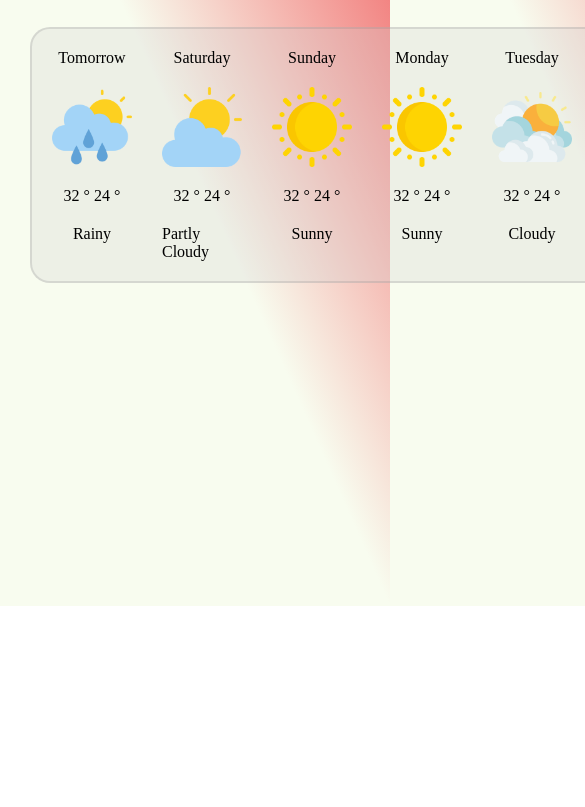
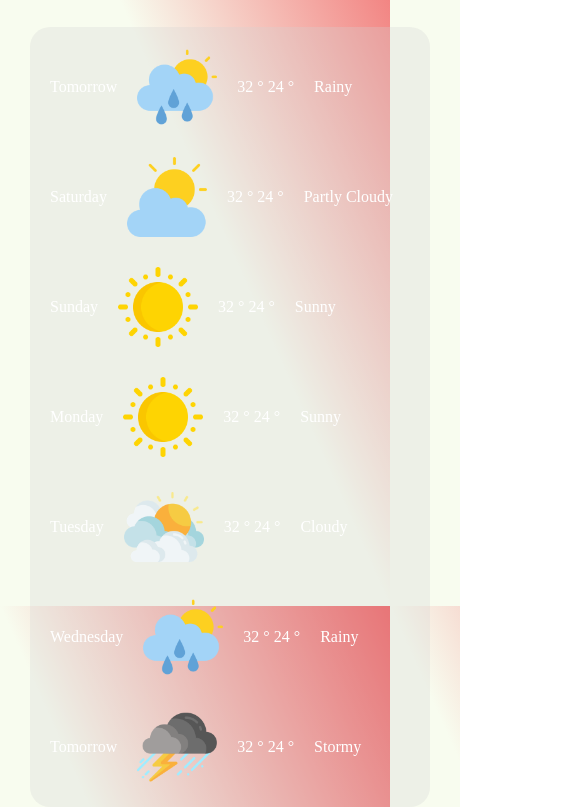
Before and after one commit to SreeLekshmi19/Weather, a plain HTML site: page index.html in a window 390 px wide. Shown: the part 268-1075 px from the top of the page, 585 px wide, since content can reach past the window. Before the commit the page ends 874 px from the top, so only its background shows below. Drawn offline with Linux system fonts and the light colour scheme; a web font is replaced by a local one.

Commit message:
media style

```diff
--- a/index.html
+++ b/index.html
@@ -27,44 +27,44 @@
             <div class="temp">
                 <p>Tomorrow</p>
                 <img src="cloudy-1.png" style="width: 80px;">
-                <p>32 ° 24 °</p>
-                <p>Rainy</p>
+                <p class="deg">32 ° 24 °</p>
+                <p class="des">Rainy</p>
             </div>
             <div class="temp">
                 <p>Saturday</p>
                 <img src="cloudy.png" style="width: 80px;">
-                <p>32 ° 24 °</p>
-                <p>Partly Cloudy</p>
+                <p class="deg">32 ° 24 °</p>
+                <p class="des">Partly Cloudy</p>
             </div>
             <div class="temp">
                 <p>Sunday</p>
                 <img src="sun (1).png" style="width: 80px;">
-                <p>32 ° 24 °</p>
-                <p>Sunny</p>
+                <p class="deg">32 ° 24 °</p>
+                <p class="des">Sunny</p>
             </div>
             <div class="temp">
                 <p>Monday</p>
                 <img src="sun (1).png" style="width: 80px;">
-                <p>32 ° 24 °</p>
-                <p>Sunny</p>
+                <p class="deg">32 ° 24 °</p>
+                <p class="des">Sunny</p>
             </div>
             <div class="temp">
                 <p>Tuesday</p>
                 <img src="cloudy-2.png" style="width: 80px;">
-                <p>32 ° 24 °</p>
-                <p>Cloudy</p>
+                <p class="deg">32 ° 24 °</p>
+                <p class="des">Cloudy</p>
             </div>
             <div class="temp">
                 <p>Wednesday</p>
                 <img src="cloudy-1.png" style="width: 80px;">
-                <p>32 ° 24 °</p>
-                <p>Rainy</p>
+                <p class="deg">32 ° 24 °</p>
+                <p class="des">Rainy</p>
             </div>
             <div class="temp">
                 <p>Tomorrow</p>
                 <img src="storm.png" style="width: 80px;">
-                <p>32 ° 24 °</p>
-                <p>Storm</p>
+                <p class="deg">32 ° 24 °</p>
+                <p class="des">Stormy</p>
             </div>
         </div>
     </div>
--- a/weather.css
+++ b/weather.css
@@ -38,5 +38,55 @@ header {
 }
 
 @media (max-width: 800px) {
-
+    header{
+        gap: 8px;
+        justify-content: space-between;
+    }
+    .degrees{
+        position: relative;
+        margin-right: 50px;
+    }
+    h3{
+        font-size: 24px;
+    }
+    h2{
+        font-size: 50px;
+    }
+    header img{
+        width: 120px;
+    }
+    .content-2{
+        flex-direction: column;
+        align-items: flex-start;
+        padding: 20px;
+        position: relative;
+        border-radius: 20px;
+        color: white;
+        border: 0;
+    }
+    .content-2::after{
+        content: "";
+        position: absolute;
+        top: 0px;
+        width: 100%;
+        height: 100%;
+        left: 0;
+        z-index: -1;
+        border-radius: 20px;
+    }
+    .temp{
+        flex-direction: row;
+        width: 100%;
+    }
+    .deg{
+        display: flex;
+        flex-direction: column;
+        text-align: center;
+    }
+    .des{
+        text-align: left;
+    }
+    .container{
+        width: auto;
+    }
 }
```
